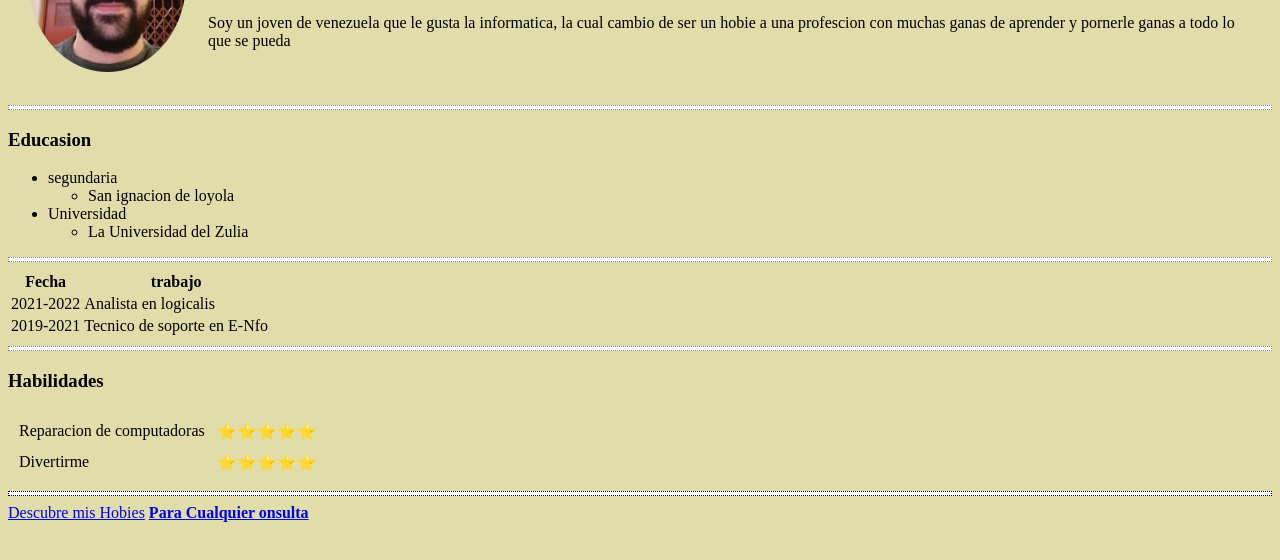
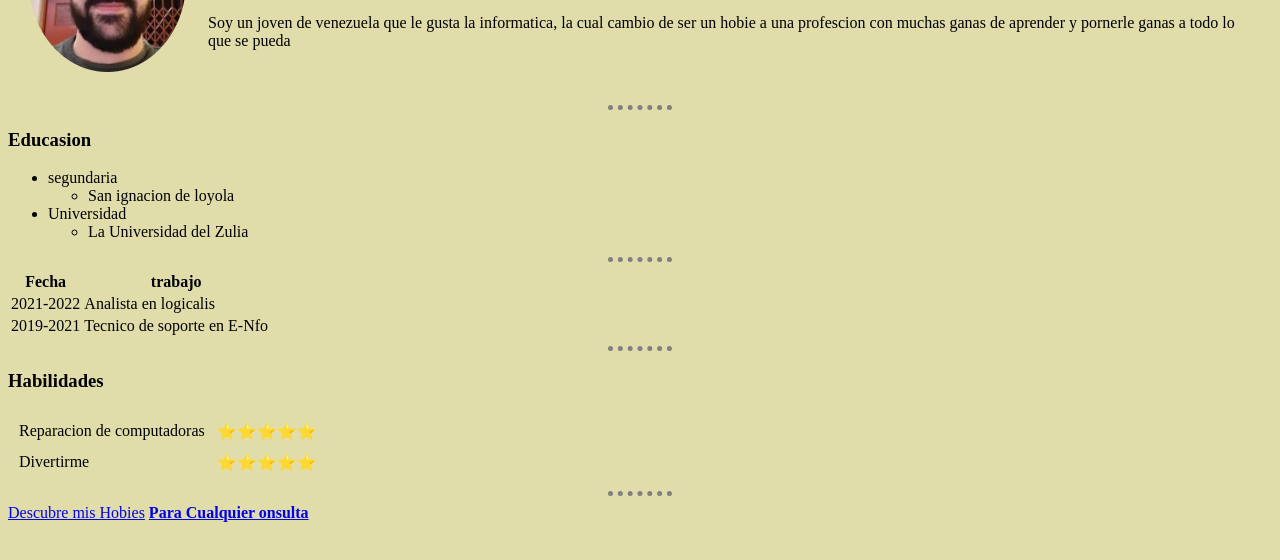
Before and after one commit to jo15sese/web-develpmen, a plain HTML site: page Html-personal file/index.html in a window 1280 px wide. Shown: the part 138-698 px from the top of the page. Drawn offline with Linux system fonts and the light colour scheme.

Commit message:
Agregado de css a todos los archivos

```diff
--- /dev/null
+++ b/Html-personal file/css/style.css
@@ -0,0 +1,10 @@
+body {
+  background-color:#E0DDAA;
+}
+hr {
+  border-style: none;
+  border-top-style: dotted;
+  border-width: 5px;
+  width: 5%;
+  border-color: GRAY;
+}
--- a/Html-personal file/index.html
+++ b/Html-personal file/index.html
@@ -3,19 +3,7 @@
   <head>
     <meta charset="utf-8">
     <title>Jose's Personal Page</title>
-
-  <style>
-    body {
-      background-color:#E0DDAA;
-    }
-    hr {
-      background-color: white;
-      border-style: dotted;
-      height: 3px;
-    }
-
-  </style>
-
+    <link rel="stylesheet" href="css/style.css">
   </head>
   <body>
     <table cellspacing="20">
@@ -32,7 +20,7 @@
         </td>
       </tr>
     </table>
-    <hr size="3" noshade>
+    <hr>
     <h3>Educasion</h3>
     <ul>
       <li>segundaria </li>
@@ -44,7 +32,7 @@
           <li>La Universidad del Zulia</li>
         </ul>
     </ul>
-    <hr size="3" noshade>
+    <hr >
     <table>
       <thead>
         <th>Fecha</th>
@@ -63,7 +51,7 @@
       <tfoot>
       </tfoot>
     </table>
-    <hr size="3" noshade>
+    <hr>
     <table cellspacing="10">
       <thead>
         <h3>Habilidades</h3>
```
Also changed, not shown: Html-personal file/contac.html (+1 -0 lines), Html-personal file/hobies.html (+1 -0 lines), Html-personal file/css/master.css (deleted).
